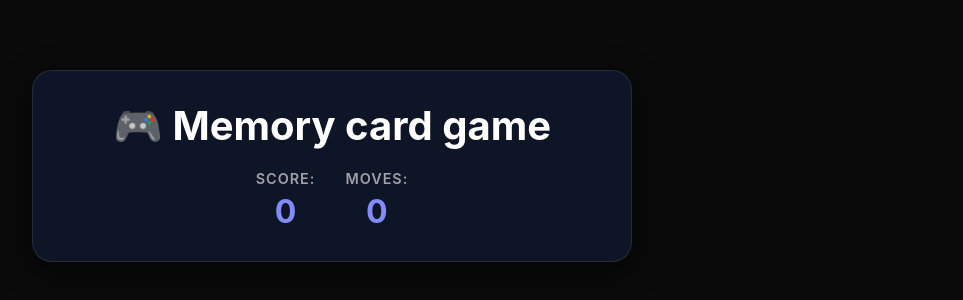
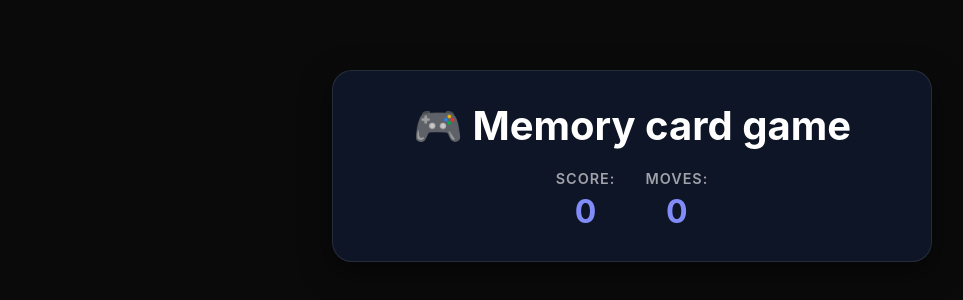
Before and after one commit to Murky-night/Memory-game, a React (Vite) app in the folder memory-game/: page / in a window 1280 px wide. Shown: the part 234-534 px from the top of the page, without its empty margins (8-971 px from the left). Built offline with nearby package versions, Linux system fonts and the light colour scheme.

Commit message:
create components folder

```diff
--- a/memory-game/src/App.jsx
+++ b/memory-game/src/App.jsx
@@ -1,22 +1,12 @@
+import { GameHeader } from "./components/GameHeader"
+
 function App() {
 
   return (
-    <>
-      <div className="game-header">
-        <h1>🎮 Memory card game</h1>
-        <div className="stats">
-          <div className="stat-item">
-            <div className="stat-label">Score: </div>
-            <div className="stat-value">0</div>
-          </div>
-          <div className="stat-item">
-            <div className="stat-label">Moves: </div>
-            <div className="stat-value">0</div>
-          </div>
-        </div>
-      </div>
-    </>
-  )
+    <div className="app">
+      <GameHeader />
+    </div>
+  );
 }
 
 export default App
--- /dev/null
+++ b/memory-game/src/components/GameHeader.jsx
@@ -0,0 +1,17 @@
+export const GameHeader = () => {
+    return (
+        <div className="game-header">
+        <h1>🎮 Memory card game</h1>
+        <div className="stats">
+          <div className="stat-item">
+            <div className="stat-label">Score: </div>
+            <div className="stat-value">0</div>
+          </div>
+          <div className="stat-item">
+            <div className="stat-label">Moves: </div>
+            <div className="stat-value">0</div>
+          </div>
+        </div>
+      </div>
+    );
+};
```
